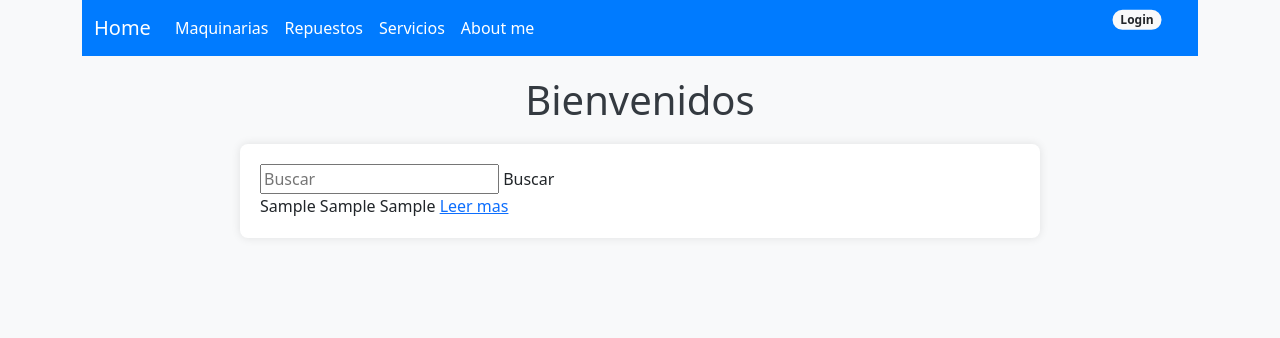
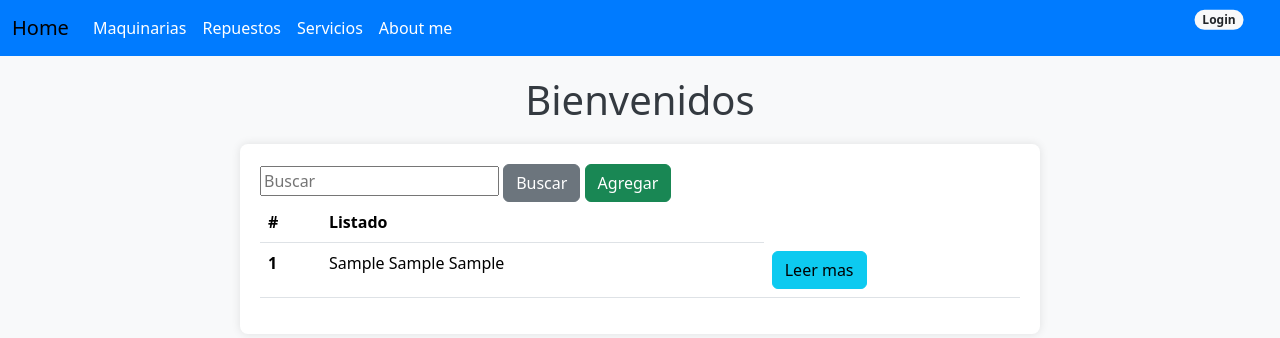
Before and after one commit to GastonDeibele/DeibeleGastonPreentrega03, a Django app: page /repuestos/ in a window 1280 px wide. Shown: the top 338 px of the page. Run offline with Django 5.2, Linux system fonts and the light colour scheme; tables that the repository leaves empty hold one stand-in row (values such as "Sample post").

Commit message:
Version Fianl

```diff
--- a/preentrega03/apps/maquinaria/views.py
+++ b/preentrega03/apps/maquinaria/views.py
@@ -20,7 +20,10 @@ class MaquinariaUsuarioList(ListView):
     def get_context_data(self, **kwargs):
         context_data= super().get_context_data(**kwargs)
         context_data["urldetail"]="detallemaquinaria"
+        context_data["url_add"] = "formulariomaquinaria"
         return context_data
+
+
 
     def get(self, request, *args, **kwargs):
         inputuser = self.request.GET.get("input_name", "")
--- a/preentrega03/apps/repuestos/views.py
+++ b/preentrega03/apps/repuestos/views.py
@@ -21,6 +21,7 @@ class RepuestosUsuarioList(ListView):
 
         context_data= super().get_context_data(**kwargs)
         context_data["urldetail"]="detallerepuesto"
+        context_data["url_add"] = "formulariorepuestos"
         return context_data
 
 
--- a/preentrega03/apps/servicios/views.py
+++ b/preentrega03/apps/servicios/views.py
@@ -19,6 +19,7 @@ class ServiciosUsuarioList(ListView):
     def get_context_data(self, **kwargs):
         context_data= super().get_context_data(**kwargs)
         context_data["urldetail"]="detalleservicio"
+        context_data["url_add"] = "formularioservicios"
         return context_data
 
 
--- a/preentrega03/apps/usuario/models.py
+++ b/preentrega03/apps/usuario/models.py
@@ -4,7 +4,7 @@ from django.contrib.auth.models import AbstractUser
 
 class Usuario(AbstractUser):
     email= models.EmailField(unique=True,null=False,blank=False)
-    avatar = models.ImageField(upload_to="usuarios", default= "../static/avatardef.jpg")
+    avatar = models.ImageField(upload_to="usuarios/", default= "../static/avatardef.jpg")
 
     def delete(self, using = ..., keep_parents = ...):
         if self.avatar.name != "../static/avatardef.jpg":
--- a/preentrega03/preentrega03/settings.py
+++ b/preentrega03/preentrega03/settings.py
@@ -125,11 +125,10 @@ USE_TZ = True
 STATIC_URL = 'static/'
 
 STATICFILES_DIRS=( os.path.join(BASE_DIR), 'static',)
+
+MEDIA_URL = '/media/'
 MEDIA_ROOT =os.path.join(os.path.dirname(BASE_DIR),'media')
 
 
-MEDIA_URL='/media/'
-# Default primary key field type
-# https://docs.djangoproject.com/en/5.1/ref/settings/#default-auto-field
 
 DEFAULT_AUTO_FIELD = 'django.db.models.BigAutoField'
--- a/preentrega03/preentrega03/urls.py
+++ b/preentrega03/preentrega03/urls.py
@@ -17,6 +17,8 @@ Including another URLconf
 from django.contrib import admin
 from django.urls import path, include
 from .view import index
+from django.conf.urls.static import static
+from django.conf import settings
 
 urlpatterns = [
     path('admin/', admin.site.urls),
@@ -25,4 +27,5 @@ urlpatterns = [
     path('repuestos/', include('apps.repuestos.urls')),
     path('servicios/', include('apps.servicios.urls')),
     path('usuario/', include('apps.usuario.urls')),
-]
+
+]+ static(settings.MEDIA_URL, document_root=settings.MEDIA_ROOT)
--- a/preentrega03/templates/base.html
+++ b/preentrega03/templates/base.html
@@ -12,7 +12,7 @@
         .navbar {
             background-color: #007bff; /* Color de la navbar */
         }
-        .navbar a {
+        .navbar .nav-link {
             color: white; /* Color del texto en la navbar */
         }
         h1 {
@@ -32,7 +32,7 @@
 
     <style>
         .dropdown-menu {
-            left: 0; /* Alinea el menú a la izquierda */
+            left: -200px !important; /* Alinea el menú a la izquierda */
             right: auto; /* Evita que se alinee a la derecha */
             display: none; /* Oculta el menú por defecto */
             position: absolute; /* Asegura que el menú esté en la posición correcta */
@@ -43,10 +43,10 @@
             display: block; /* Muestra el menú cuando está activo */
         }
     </style>
-
+{% block extrasyle %}{% endblock extrasyle %}
 </head>
 <body>
-    <div class="container">
+    <div class=>
     <nav class="navbar navbar-expand-lg">
         <div class="container-fluid">
             <a class="navbar-brand" href="{% url 'home' %}">Home</a>
--- a/preentrega03/templates/lista.html
+++ b/preentrega03/templates/lista.html
@@ -4,13 +4,31 @@
 
 <form method="GET"><input type="search" placeholder = "Buscar" id="input_search" name="input_name" value="">
 
-<buttom type="submit"> Buscar </buttom>
+<buttom type="submit" class ="btn btn-secondary"> Buscar </buttom>
+
+<a href="{% url url_add %}" class ="btn btn-success">Agregar</a>
+
 </form>
-{% for object in objects  %}
-{{ object }}
-<a href="{% url urldetail object.id %} ">Leer mas</a>
+<table class="table">
+    <thead>
+        <tr>
+            <th scope="col">#</th>
+            <th scope="col">Listado</th>
+        </thead>
+        <tbody>
+            {% for object in objects  %}
+            <tr>      <th scope="row">{{ object.id }}</th>      <td>{{ object }}</td>      <td><a href="{% url urldetail object.id %} " class ="btn btn-info">Leer mas</a>
+            </td>
+            {% empty %}<h6>No hay registros encontrados</h6>
+            {% endfor %}
+        </tbody></table>
 
-{% empty %}<h6>No hay registros encontrados</h6>
-{% endfor %}
+
+
+
+
+
+
+
 
 {% endblock content %}
--- a/preentrega03/templates/registro.html
+++ b/preentrega03/templates/registro.html
@@ -2,7 +2,8 @@
 
 {% block content %}
 
-<form action="" method="post">
+<form method="post" enctype="multipart/form-data">
+
 
 {% csrf_token %}
 
```
Also changed, not shown: preentrega03/templates/acercade.html (+7 -12 lines).
